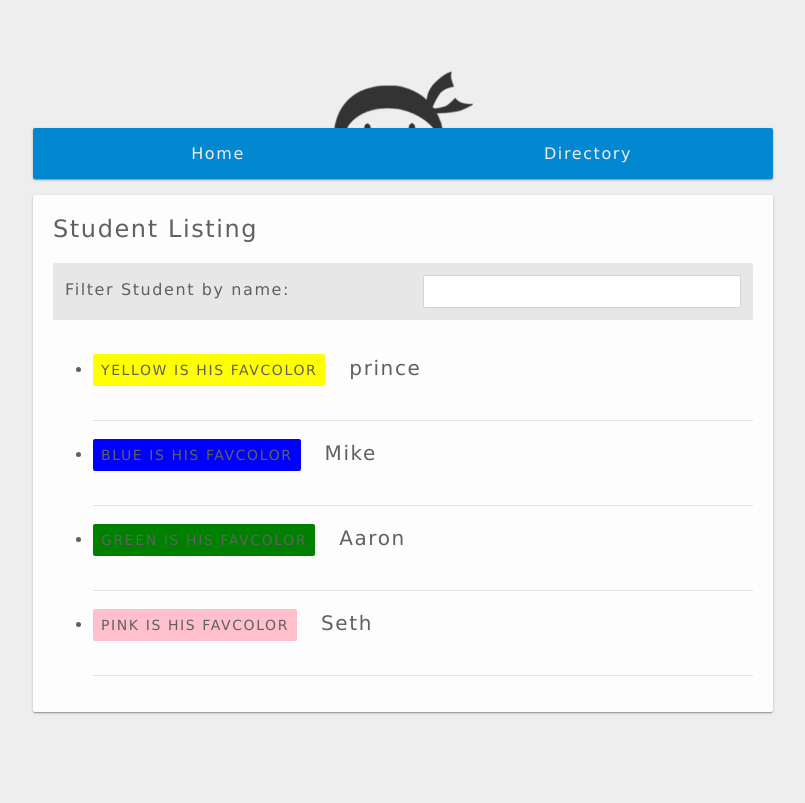
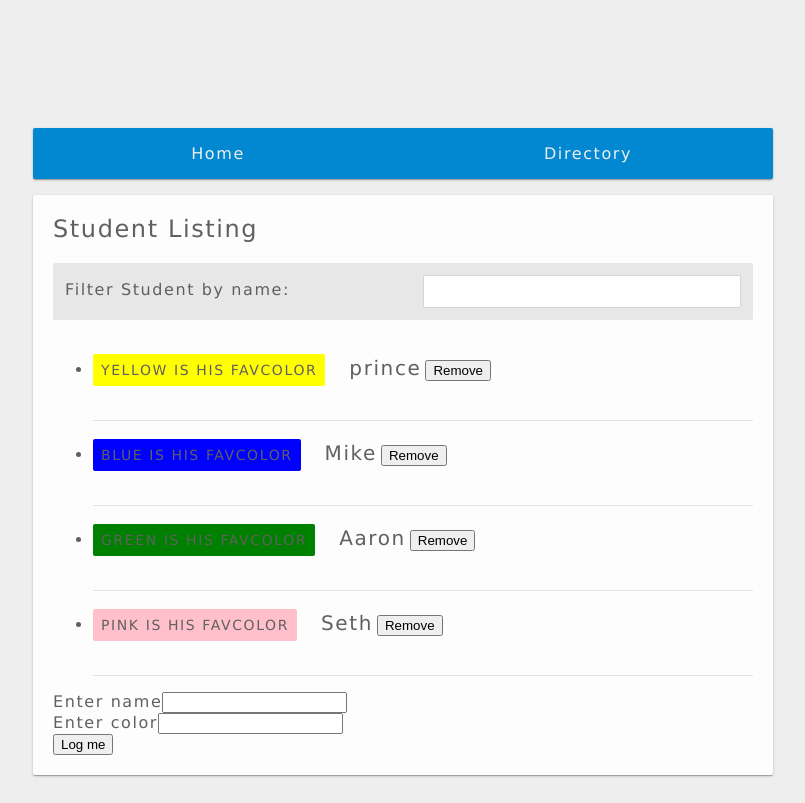
Before and after one commit to prince7475/Directory_With_Angular4, an Angular app in the folder directory/: page /directory in a window 1280 px wide. Shown: the whole page, without its empty margins (237-1042 px from the left). Built offline with nearby package versions, Linux system fonts and the light colour scheme.

Commit message:
added services

```diff
--- a/directory/src/app/app.module.ts
+++ b/directory/src/app/app.module.ts
@@ -7,6 +7,8 @@ import { AppComponent } from './app.component';
 import { HomeComponent } from './components/home/home.component';
 import { DirectoryComponent } from './components/directory/directory.component';
 import { FilterPipe } from './filter.pipe';
+import { LoggingService } from './logging.service';
+
 
 @NgModule({
   declarations: [
@@ -20,7 +22,7 @@ import { FilterPipe } from './filter.pipe';
     AppRoutingModule,
     FormsModule
   ],
-  providers: [],
+  providers: [LoggingService],
   bootstrap: [AppComponent]
 })
 export class AppModule { }
--- a/directory/src/app/components/directory/directory.component.html
+++ b/directory/src/app/components/directory/directory.component.html
@@ -14,9 +14,24 @@
       </span>
 
     <h3>{{student.name | filter}}</h3>
+    <button (click)="removeIt(student.name)">Remove</button>
     </div>
   </li>
 </ul>
+
+<form>
+  <div>
+    <label for="">Enter name</label>
+    <input type="text" name="name" [(ngModel)]='name'>
+  </div>
+  <div>
+    <label for="">Enter color</label>
+    <input type="text" name="color" [(ngModel)] ='color'>
+  </div>
+
+  <button (click)="logIt()">Log me</button>
+</form>
+
 
 
 <style>
--- a/directory/src/app/components/directory/directory.component.ts
+++ b/directory/src/app/components/directory/directory.component.ts
@@ -1,11 +1,12 @@
 import { Component, OnInit } from '@angular/core';
 import { ActivatedRoute } from '@angular/router';
-import { FilterPipe } from '../../filter.pipe';
+import { LoggingService } from '../../logging.service';
 
 @Component({
   selector: 'app-directory',
   templateUrl: './directory.component.html',
   styleUrls: ['./directory.component.css'],
+  providers: [LoggingService]
 
 })
 export class DirectoryComponent implements OnInit {
@@ -13,19 +14,27 @@ export class DirectoryComponent implements OnInit {
   // test = true
   // id: String
   terms:any;
-  students = [
-    {name: "prince", favColor: "yellow"},
-    {name: "Mike", favColor: "blue"},
-    {name: "Aaron", favColor: "green"},
-    {name: "Seth", favColor: "pink"}
-  ]
+  name:string;
+  color:string
+  students:any;
 
-  constructor(private route: ActivatedRoute) {
+  constructor(private route: ActivatedRoute, private logger:LoggingService) {
     // this.id = route.snapshot.params['id'];
-
+  }
+  ngOnInit() {
+    this.students = this.logger.students
   }
 
-  ngOnInit() {
+  logIt(){
+    this.logger.log(this.name,this.color)
+    this.name = ""
+    this.color = ""
+  }
+
+  removeIt(name){
+    console.log(name)
+    let result = this.logger.remove(name)
+    this.students = result
   }
 
 }
--- /dev/null
+++ b/directory/src/app/logging.service.ts
@@ -0,0 +1,34 @@
+import { Injectable } from '@angular/core';
+
+@Injectable({
+  providedIn: 'root'
+})
+export class LoggingService {
+  students = [
+  {name: "prince", favColor: "yellow"},
+  {name: "Mike", favColor: "blue"},
+  {name: "Aaron", favColor: "green"},
+  {name: "Seth", favColor: "pink"}
+]
+  log(name,color){
+    let newPerson = {
+      name,
+      favColor : color
+    }
+    this.students.push(newPerson)
+
+  }
+
+  remove(name){
+    console.log(name)
+
+    let result  = this.students.filter((student)=>{
+      return student.name != name
+    })
+    this.students = result
+    return this.students
+
+  }
+
+  constructor() { }
+}
--- a/directory/src/styles.css
+++ b/directory/src/styles.css
@@ -14,7 +14,7 @@ body{
 
   h1{
     text-indent: -10000px;
-    background: url(logo.png) no-repeat center bottom;
+    /* background: url(logo.png) no-repeat center bottom; */
     background-size: 100%;
     width: 140px;
     height: 100px;
```
Also changed, not shown: 1 other file (tests, documents, lock files or other folders).
